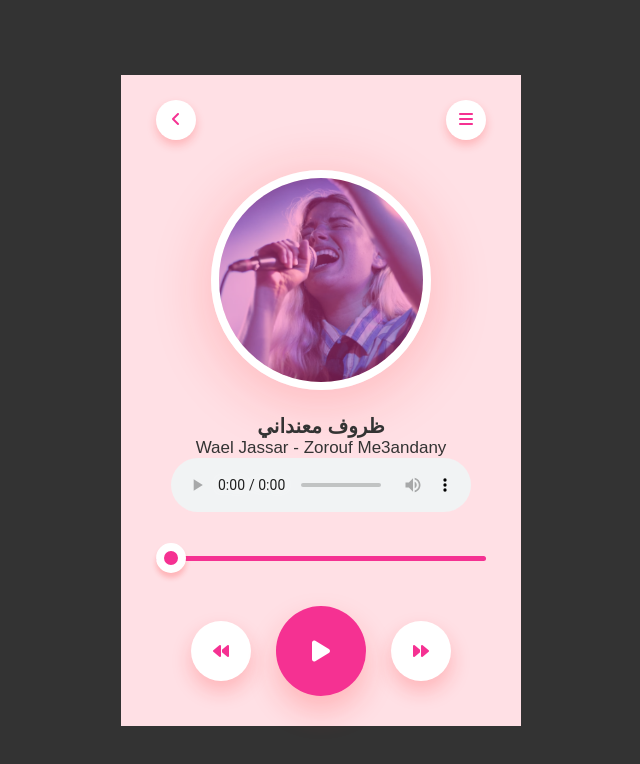
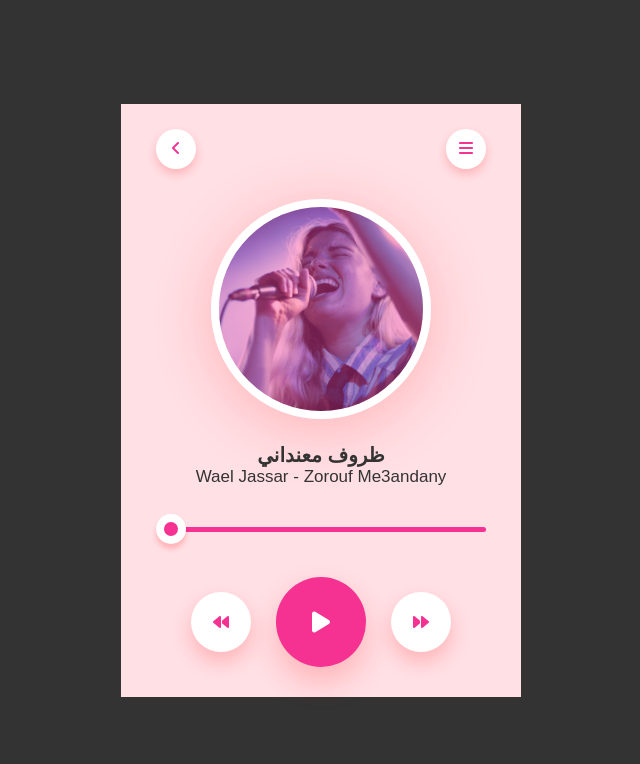
Before and after one commit to mabhouh/Music-Play, a plain HTML site: page index.html in a window 1280 px wide. Shown: the whole page, without its empty margins (319-959 px from the left). Drawn offline with Linux system fonts and the light colour scheme.

Commit message:
modified

```diff
--- a/index.html
+++ b/index.html
@@ -25,7 +25,7 @@
             <h1>ظروف معنداني</h1>
             <p>Wael Jassar - Zorouf Me3andany</p>
 
-            <audio controls id="song">
+            <audio id="song">
                 <source src="media/WhatsApp Audio 2023-05-24 at 5.11.38 PM.mpeg" type="audio/mpeg">
             </audio>
 
```
